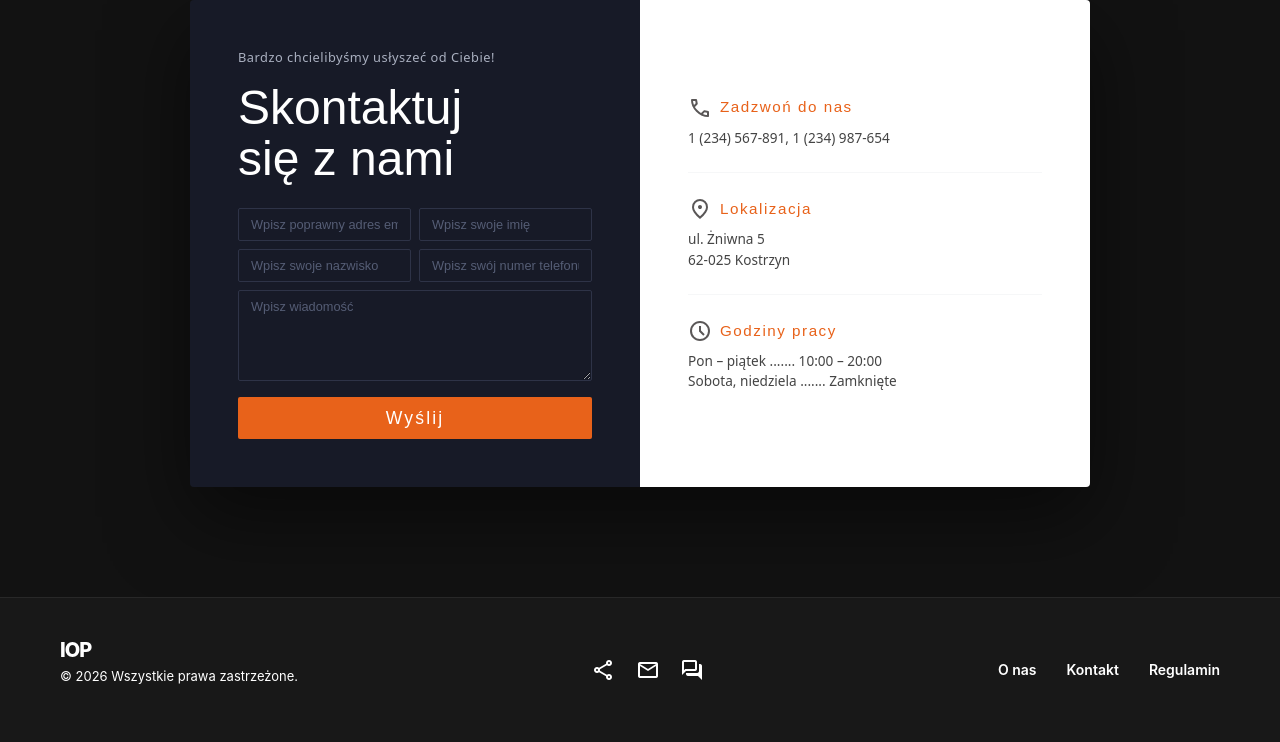
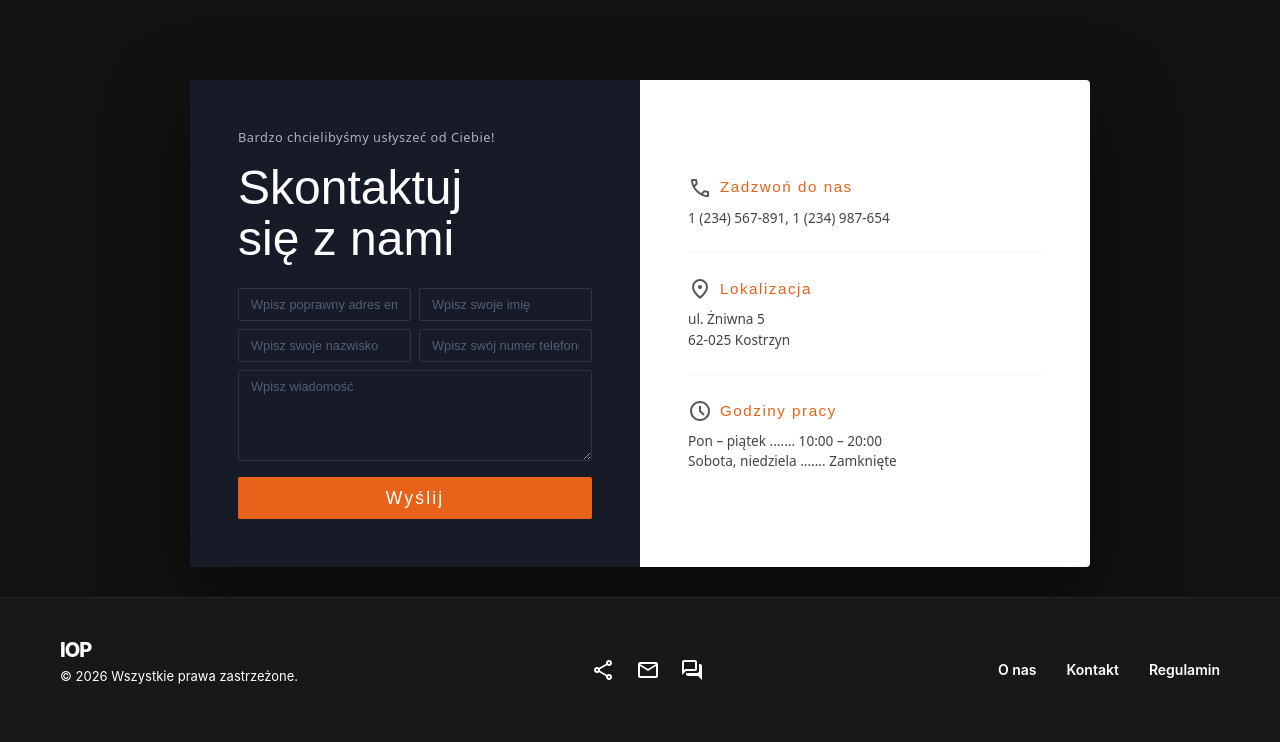
Before and after one commit to KacperZa/IOP, a Django app: page /contact in a window 1280 px wide. Shown: the part 58-800 px from the top of the page. Run offline with Django 5.2, Linux system fonts and the light colour scheme; parts of the project's set-up code (start-up, migrations or seed data) failed here and were passed over.

Commit message:
small changes to contact us styling

```diff
--- a/iop/main/templates/main/contact.html
+++ b/iop/main/templates/main/contact.html
@@ -77,7 +77,7 @@
         }
     </style>
 
-    <div class="contact-wrapper w-100 container d-flex align-items-center justify-content-center" style="padding-left: 0px;padding-right: 0px;">
+    <div class="contact-wrapper w-100 container d-flex align-items-center justify-content-center" style="padding-left: 0px;padding-right: 0px; margin-top:10vh;">
         <div class="row g-0">
 
             <!-- LEFT -->
```
